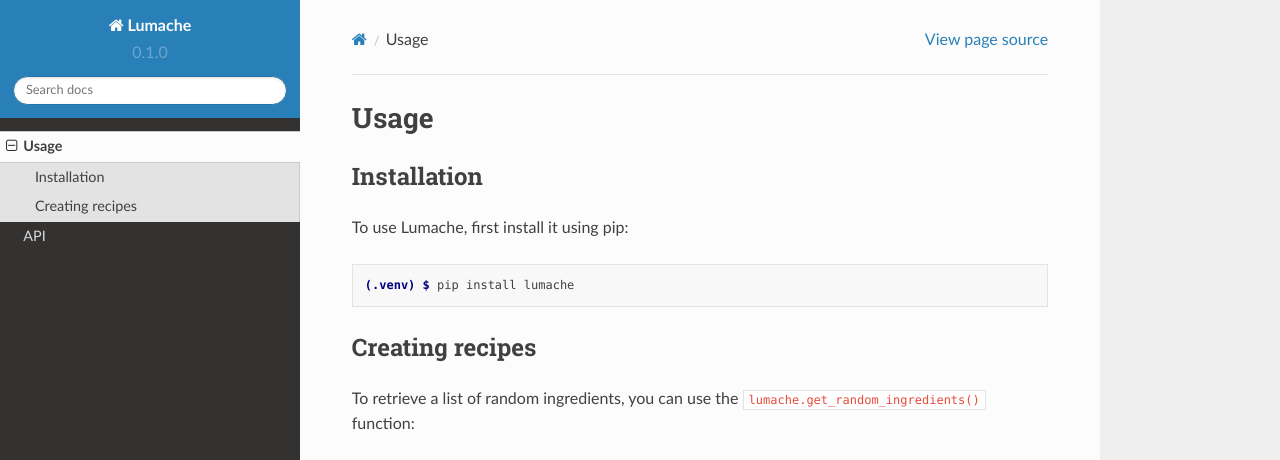
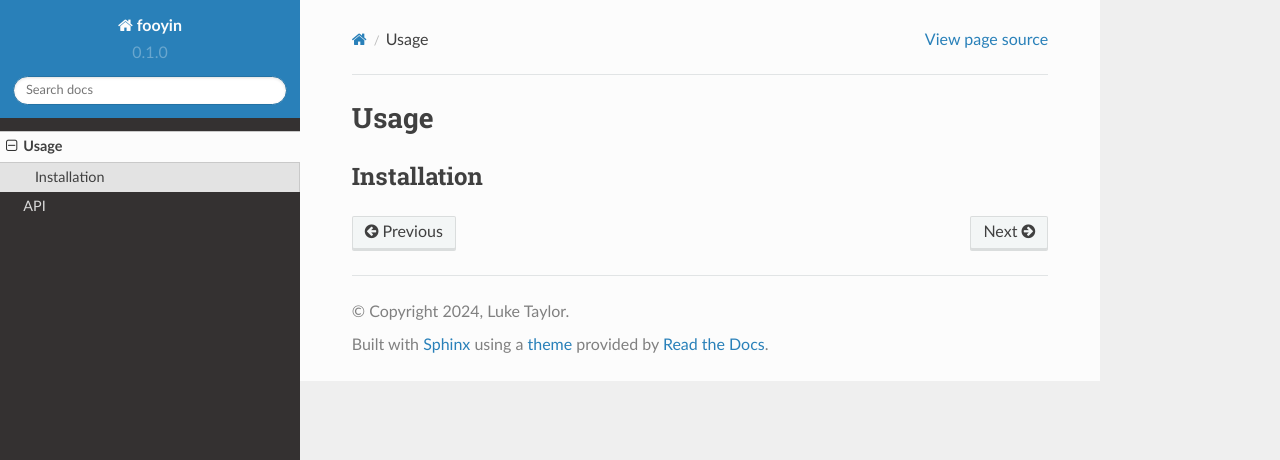
Before and after one commit to fooyin/fooyin-docs, a Sphinx documentation site: the page built from docs/source/usage.rst, in a window 1280 px wide and 1095 px high. Shown: the top 460 px of the window. Built offline with Sphinx 7.4.7 and the Read the Docs theme 2.0.0, drawn with Linux system fonts in a browser that asks for light colours; some of the changed text lies outside the part shown; grey boxes are pictures that could not be loaded.

Commit message:
Remove template references

```diff
--- a/docs/source/api.rst
+++ b/docs/source/api.rst
@@ -4,4 +4,4 @@ API
 .. autosummary::
    :toctree: generated
 
-   lumache
+   fooyin
--- a/docs/source/conf.py
+++ b/docs/source/conf.py
@@ -2,9 +2,9 @@
 
 # -- Project information
 
-project = 'Lumache'
-copyright = '2021, Graziella'
-author = 'Graziella'
+project = 'fooyin'
+copyright = '2024, Luke Taylor'
+author = 'ludouzi'
 
 release = '0.1'
 version = '0.1.0'
--- a/docs/source/usage.rst
+++ b/docs/source/usage.rst
@@ -5,29 +5,3 @@ Usage
 
 Installation
 ------------
-
-To use Lumache, first install it using pip:
-
-.. code-block:: console
-
-   (.venv) $ pip install lumache
-
-Creating recipes
-----------------
-
-To retrieve a list of random ingredients,
-you can use the ``lumache.get_random_ingredients()`` function:
-
-.. autofunction:: lumache.get_random_ingredients
-
-The ``kind`` parameter should be either ``"meat"``, ``"fish"``,
-or ``"veggies"``. Otherwise, :py:func:`lumache.get_random_ingredients`
-will raise an exception.
-
-.. autoexception:: lumache.InvalidKindError
-
-For example:
-
->>> import lumache
->>> lumache.get_random_ingredients()
-['shells', 'gorgonzola', 'parsley']
--- a/pyproject.toml
+++ b/pyproject.toml
@@ -3,6 +3,6 @@ requires = ["flit_core >=3.2,<4"]
 build-backend = "flit_core.buildapi"
 
 [project]
-name = "lumache"
-authors = [{name = "Graziella", email = "graziella@lumache"}]
+name = "fooyin"
+authors = [{name = "ludouzi", email = "luket1@proton.me"}]
 dynamic = ["version", "description"]
```
Also changed, not shown: docs/source/index.rst (+4 -5 lines), lumache.py (deleted, +0 -23 lines).
